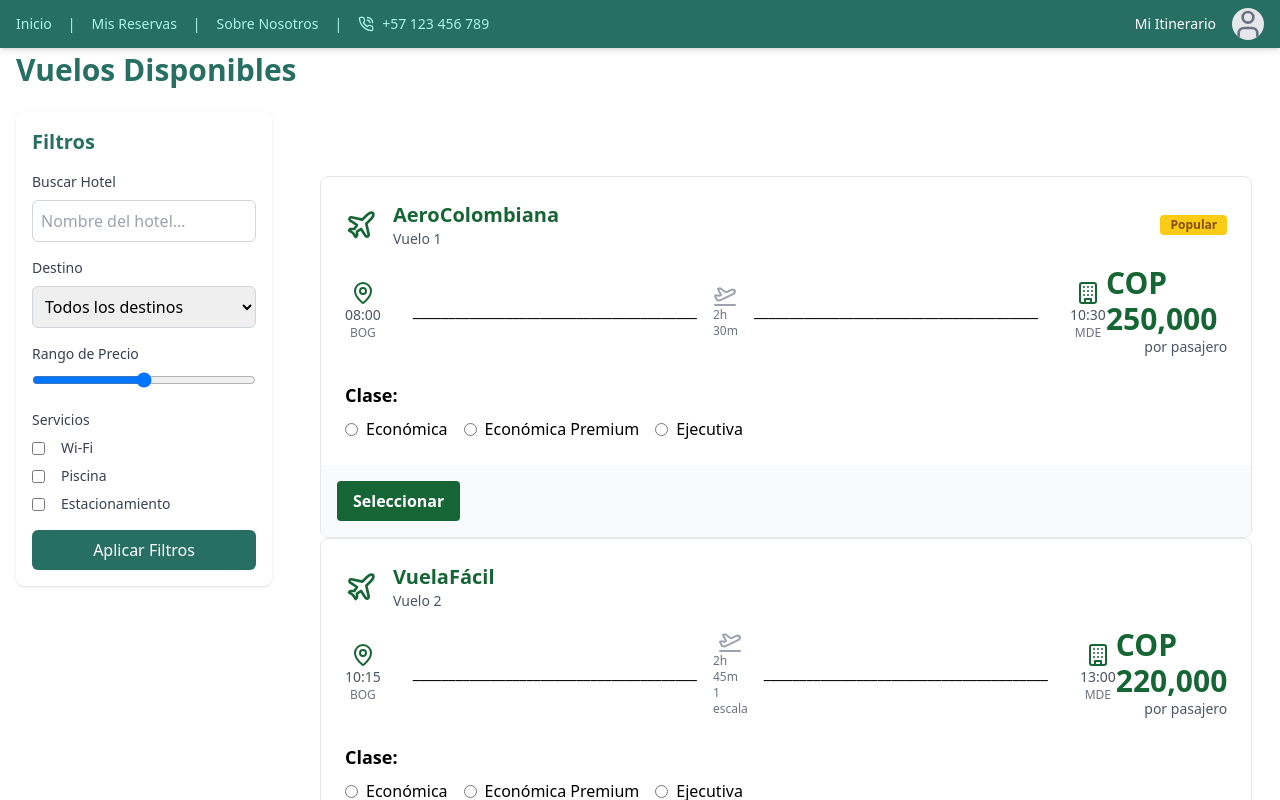
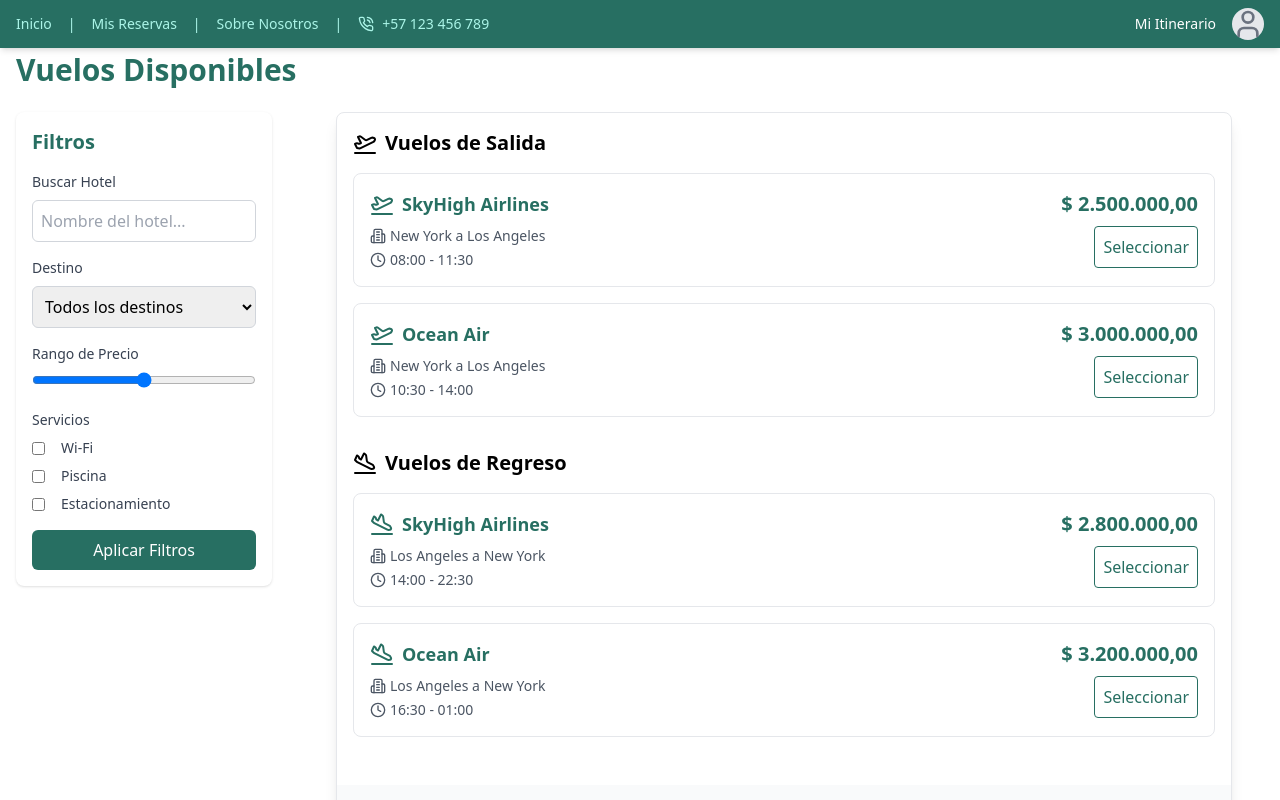
Before and after one commit to carobte/Dream-Reserve-Front, a React (Vite) app: page /flight-selection in a window 1280 px wide. Shown: the top 800 px of the page. Built offline with nearby package versions, Linux system fonts and the light colour scheme.

Commit message:
Fix: flight page style re-setting

```diff
--- a/src/pages/FlightSelection.jsx
+++ b/src/pages/FlightSelection.jsx
@@ -1,144 +1,129 @@
-import { useState, useEffect } from 'react';
-import { usePrice } from '../context/PriceContext';
-import { useReserva } from '../context/ReserveContext';
-import { Plane, PlaneTakeoff, Building, MapPin as MapPinArrival } from 'lucide-react';
-import { useNavigate } from 'react-router-dom';
+import React, { useState } from 'react';
+import { useNavigate } from 'react-router-dom'; // Importar useNavigate
+import { PlaneTakeoff, PlaneLanding, Clock, Building2, Check, Info } from 'lucide-react';
 import NavbarSelect from '../layout/NavbarSelect';
-import { useContext } from 'react';
-import { SearchContext } from '../context/SearchContext';
 import Footer from '../layout/Footer';
 import { AsideFilters } from '../components';
+import { usePrice } from '../context/PriceContext';
 
-const flights = [
+const departureFlights = [
   {
-    id: 1,
-    airline: 'AeroColombiana',
+    id: 'dep1',
+    airline: 'SkyHigh Airlines',
+    departureCity: 'New York',
+    arrivalCity: 'Los Angeles',
     departureTime: '08:00',
-    arrivalTime: '10:30',
-    duration: '2h 30m',
-    departureAirport: 'BOG',
-    arrivalAirport: 'MDE',
-    price: 250000,
-    stops: 0,
-    popular: true,
+    arrivalTime: '11:30',
+    price: 2500000 // Precio en pesos colombianos
   },
   {
-    id: 2,
-    airline: 'VuelaFácil',
-    departureTime: '10:15',
-    arrivalTime: '13:00',
-    duration: '2h 45m',
-    departureAirport: 'BOG',
-    arrivalAirport: 'MDE',
-    price: 220000,
-    stops: 1,
-    popular: false,
+    id: 'dep2',
+    airline: 'Ocean Air',
+    departureCity: 'New York',
+    arrivalCity: 'Los Angeles',
+    departureTime: '10:30',
+    arrivalTime: '14:00',
+    price: 3000000 // Precio en pesos colombianos
+  },
+];
+
+const returnFlights = [
+  {
+    id: 'ret1',
+    airline: 'SkyHigh Airlines',
+    departureCity: 'Los Angeles',
+    arrivalCity: 'New York',
+    departureTime: '14:00',
+    arrivalTime: '22:30',
+    price: 2800000 // Precio en pesos colombianos
   },
   {
-    id: 3,
-    airline: 'CieloAbierto',
-    departureTime: '14:30',
-    arrivalTime: '16:45',
-    duration: '2h 15m',
-    departureAirport: 'BOG',
-    arrivalAirport: 'MDE',
-    price: 280000,
-    stops: 0,
-    popular: false,
+    id: 'ret2',
+    airline: 'Ocean Air',
+    departureCity: 'Los Angeles',
+    arrivalCity: 'New York',
+    departureTime: '16:30',
+    arrivalTime: '01:00',
+    price: 3200000 // Precio en pesos colombianos
+  },
+];
+
+const tariffs = [
+  {
+    name: 'Básico',
+    price: 0,
+    features: ['Equipaje de mano', 'Entretenimiento a bordo']
   },
   {
-    id: 4,
-    airline: 'CieloAbierto',
-    departureTime: '14:30',
-    arrivalTime: '16:45',
-    duration: '2h 15m',
-    departureAirport: 'BOG',
-    arrivalAirport: 'MDE',
-    price: 280000,
-    stops: 0,
-    popular: false,
+    name: 'Confort',
+    price: 50000,
+    features: ['Equipaje de mano', 'Equipaje facturado', 'Entretenimiento a bordo', 'Selección de asiento']
+  },
+  {
+    name: 'Flex',
+    price: 100000,
+    features: ['Equipaje de mano', 'Equipaje facturado', 'Entretenimiento a bordo', 'Selección de asiento', 'Reembolsable', 'Embarque prioritario']
   }
 ];
 
-const flightClasses = [
-  { id: 'economy', name: 'Económica', price: 0 },
-  { id: 'premium-economy', name: 'Económica Premium', price: 50000 },
-  { id: 'business', name: 'Ejecutiva', price: 150000 },
-];
 
 export default function FlightSelection() {
+  const [selectedDeparture, setSelectedDeparture] = useState(null);
+  const [selectedReturn, setSelectedReturn] = useState(null);
+  const [selectedTariff, setSelectedTariff] = useState('Básico');
 
-  const [selectedFlight, setSelectedFlight] = useState(null);
-  const [selectedClass, setSelectedClass] = useState({});
-  const [previousFlightPrice, setPreviousFlightPrice] = useState(0);
-  const navigate = useNavigate();
+  const { totalPrice, setTotalPrice } = usePrice(); // Usar el contexto de precios
+  const navigate = useNavigate(); // Usar el hook para navegar
 
-  const { planType } = useContext(SearchContext);
-  const { selectedHotel, totalPrice, setTotalPrice } = usePrice();
-  const { setReserva } = useReserva();
+  const selectedDepartureFlight = departureFlights.find(flight => flight.id === selectedDeparture);
+  const selectedReturnFlight = returnFlights.find(flight => flight.id === selectedReturn);
+  const selectedTariffDetails = tariffs.find(tariff => tariff.name === selectedTariff);
 
-  const calculateFlightTotalPrice = (basePrice, classId) => {
-    const flightClass = flightClasses.find(fc => fc.id === classId);
-    return basePrice + (flightClass ? flightClass.price : 0);
+  const flightTotalPrice = (selectedDepartureFlight?.price || 0) + (selectedReturnFlight?.price || 0) + (selectedTariffDetails?.price || 0);
+
+  const formatPrice = (price) => {
+    return new Intl.NumberFormat('es-CO', { style: 'currency', currency: 'COP' }).format(price);
   };
 
-  useEffect(() => {
-    if (selectedHotel) {
-      const initialTotalPrice = selectedHotel.price;
-      setTotalPrice(prev => prev || initialTotalPrice);
-    }
-  }, [selectedHotel, setTotalPrice]);
+  const handleReserve = () => {
+    // Sumar el precio total del vuelo al valor actual en totalPrice
+    setTotalPrice(prevTotal => prevTotal + flightTotalPrice);
 
-  useEffect(() => {
-    if (selectedFlight) {
-      const flight = flights.find(flight => flight.id === selectedFlight);
-      if (flight) {
-        const flightTotalPrice = calculateFlightTotalPrice(flight.price, selectedClass[selectedFlight] || flightClasses[0].id);
-        const hotelPrice = selectedHotel?.price || 0;
+    // Redirigir a la ruta que desees (ejemplo: página de confirmación)
+    navigate('/date-reserve');
+  };
 
-        setTotalPrice(prevTotalPrice => {
-          const updatedTotal = prevTotalPrice - previousFlightPrice + flightTotalPrice;
-          setPreviousFlightPrice(flightTotalPrice);
-          return updatedTotal;
-        });
-
-        // Actualizar los datos del vuelo en el contexto de reserva
-        setReserva(prevReserva => ({
-          ...prevReserva,
-          vueloIda: {
-            id: flight.id,
-            airline: flight.airline,
-            departureTime: flight.departureTime,
-            arrivalTime: flight.arrivalTime,
-            duration: flight.duration,
-            departureAirport: flight.departureAirport,
-            arrivalAirport: flight.arrivalAirport,
-            price: flightTotalPrice,
-            class: selectedClass[selectedFlight] || flightClasses[0].id,
-          }
-        }));
-      }
-    }
-  }, [selectedFlight, selectedClass, selectedHotel, setTotalPrice, previousFlightPrice, setReserva]);
-
-  const handleSelectFlight = () => {
-    const flight = flights.find(flight => flight.id === selectedFlight);
-    if (flight) {
-      const flightTotalPrice = calculateFlightTotalPrice(flight.price, selectedClass[selectedFlight] || flightClasses[0].id);
-
-      setTotalPrice(prevTotalPrice => {
-        const updatedTotal = prevTotalPrice - previousFlightPrice + flightTotalPrice;
-        setPreviousFlightPrice(flightTotalPrice);
-        return updatedTotal;
-      });
-
-      if (planType === 'vuelos') {
-        navigate('/date-reserve');
-      } else {
-        navigate('/add-tours');
-      }
-    }
-  };
+  const FlightCard = ({ flight, isSelected, onSelect, icon }) => (
+      <div className={`border rounded-lg mb-4 p-4 ${isSelected ? 'border-custom-green border-2' : ''}`}>
+      <div className="flex justify-between items-start">
+        <div>
+          <div className="flex items-center space-x-2 text-lg font-semibold text-custom-green">
+            {React.createElement(icon, { className: "text-custom-green" })}
+            <span>{flight.airline}</span>
+          </div>
+          <div className="mt-2 space-y-1">
+            <div className="flex items-center text-sm text-gray-600">
+              <Building2 className="w-4 h-4 mr-1" />
+              {flight.departureCity} a {flight.arrivalCity}
+            </div>
+            <div className="flex items-center text-sm text-gray-600">
+              <Clock className="w-4 h-4 mr-1" />
+              {flight.departureTime} - {flight.arrivalTime}
+            </div>
+          </div>
+        </div>
+        <div className="text-right">
+          <div className="text-xl font-bold text-custom-green">{formatPrice(flight.price)}</div>
+          <button
+            onClick={onSelect}
+            className={`mt-2 p-2 border rounded ${isSelected ? 'bg-custom-green text-white' : 'bg-white border-custom-green text-custom-green'}`}
+          >
+            {isSelected ? "Seleccionado" : "Seleccionar"}
+          </button>
+        </div>
+      </div>
+    </div>
+  );
 
   return (
     <div className="min-h-screen flex flex-col">
@@ -147,83 +132,92 @@ export default function FlightSelection() {
         <h2 className="text-3xl font-bold mb-6 text-custom-green">Vuelos Disponibles</h2>
         <div className="flex flex-col md:flex-row gap-8">
           <AsideFilters />
+          <div className="w-full max-w-4xl mx-auto border rounded-lg shadow-lg">
+            <div className="p-4">
+              {/* Listado de vuelos de salida */}
+              <div className="mb-8">
+                <h2 className="text-xl font-semibold mb-4 flex items-center">
+                  <PlaneTakeoff className="mr-2" />
+                  Vuelos de Salida
+                </h2>
+                {departureFlights.map((flight) => (
+                  <FlightCard
+                    key={flight.id}
+                    flight={flight}
+                    isSelected={selectedDeparture === flight.id}
+                    onSelect={() => setSelectedDeparture(flight.id)}
+                    icon={PlaneTakeoff}
+                  />
+                ))}
+              </div>
 
-          <div className="flex-grow container mx-auto px-4 py-16">
-            {flights.map((flight) => (
-              <div
-                key={flight.id}
-                className={`border rounded-lg overflow-hidden transition-shadow duration-300 hover:shadow-xl`}
-                onClick={() => setSelectedFlight(flight.id)}
-              >
-                <div className="p-6">
-                  <div className="flex flex-col md:flex-row justify-between items-start md:items-center">
-                    <div className="flex items-center mb-4 md:mb-0">
-                      <Plane className="w-8 h-8 text-green-800 mr-4" />
-                      <div>
-                        <h3 className="text-xl font-semibold text-green-800">{flight.airline}</h3>
-                        <p className="text-sm text-gray-600">Vuelo {flight.id}</p>
-                      </div>
-                    </div>
-                    {flight.popular && (
-                      <span className="bg-yellow-400 text-yellow-800 text-xs font-semibold px-2.5 py-0.5 rounded">
-                        Popular
-                      </span>
-                    )}
-                  </div>
-                  <div className="flex flex-col md:flex-row justify-between mt-4">
-                    <div className="flex items-center mb-4 md:mb-0">
-                      <div className="flex flex-col items-center mr-8">
-                        <MapPinArrival className="text-green-800" />
-                        <p className="text-center text-sm text-gray-600">{flight.departureTime}</p>
-                        <p className="text-center text-xs text-gray-500">{flight.departureAirport}</p>
-                      </div>
-                      <p>________________________________________</p>
-                      <div className="flex flex-col items-center mx-4">
-                        <PlaneTakeoff className="w-6 h-6 text-gray-400" />
-                        <p className="text-xs text-gray-500">{flight.duration}</p>
-                        {flight.stops > 0 && (
-                          <p className="text-xs text-gray-500">{flight.stops} escala{flight.stops > 1 ? 's' : ''}</p>
-                        )}
-                      </div>
-                      <p>________________________________________</p>
-                      <div className="flex flex-col items-center ml-8">
-                        <Building className="text-green-800" />
-                        <p className="text-center text-sm text-gray-600">{flight.arrivalTime}</p>
-                        <p className="text-center text-xs text-gray-500">{flight.arrivalAirport}</p>
-                      </div>
-                    </div>
-                    <div className="flex flex-col items-end">
-                      <p className="text-3xl font-bold text-green-800">
-                        COP {calculateFlightTotalPrice(flight.price, selectedClass[flight.id] || flightClasses[0].id).toLocaleString()}
-                      </p>
-                      <p className="text-sm text-gray-600">por pasajero</p>
-                    </div>
-                  </div>
-                  <div className="mt-6">
-                    <h4 className="font-semibold text-lg mb-2">Clase:</h4>
-                    <div className="flex flex-wrap gap-4">
-                      {flightClasses.map((flightClass) => (
-                        <label key={flightClass.id} className="flex items-center space-x-2">
-                          <input
-                            type="radio"
-                            name={`class-${flight.id}`}
-                            value={flightClass.id}
-                            checked={selectedClass[flight.id] === flightClass.id}
-                            onChange={() => setSelectedClass(prev => ({ ...prev, [flight.id]: flightClass.id }))}
-                          />
-                          <span>{flightClass.name}</span>
-                        </label>
+              {/* Listado de vuelos de regreso */}
+              <div className="mb-8">
+                <h2 className="text-xl font-semibold mb-4 flex items-center">
+                  <PlaneLanding className="mr-2" />
+                  Vuelos de Regreso
+                </h2>
+                {returnFlights.map((flight) => (
+                  <FlightCard
+                    key={flight.id}
+                    flight={flight}
+                    isSelected={selectedReturn === flight.id}
+                    onSelect={() => setSelectedReturn(flight.id)}
+                    icon={PlaneLanding}
+                  />
+                ))}
+              </div>
+
+              {/* Selección de tarifa y precio total */}
+              {(selectedDeparture && selectedReturn) && (
+                <div className="mt-6 border rounded-lg p-4 shadow-lg">
+                  <h3 className="text-xl font-bold">Elige tu Tarifa</h3>
+                  <div className="mt-4">
+                    <div className="flex space-x-4 mb-4">
+                      {tariffs.map((tariff) => (
+                        <button
+                          key={tariff.name}
+                          onClick={() => setSelectedTariff(tariff.name)}
+                          className={`p-2 border rounded ${selectedTariff === tariff.name ? 'bg-custom-green text-white' : 'bg-white border-custom-green text-custom-green'}`}
+                        >
+                          {tariff.name}
+                        </button>
                       ))}
                     </div>
+                    {tariffs.map((tariff) => (
+                      selectedTariff === tariff.name && (
+                        <div key={tariff.name} className="border rounded-lg p-4 mb-4">
+                          <h4 className="text-lg font-bold">{tariff.name} - {formatPrice(tariff.price)} adicionales</h4>
+                          <ul className="list-disc pl-5 mt-2">
+                            {tariff.features.map((feature, index) => (
+                              <li key={index} className="flex items-center">
+                                <Check className="w-4 h-4 mr-2 text-green-500" />
+                                {feature}
+                              </li>
+                            ))}
+                          </ul>
+                        </div>
+                      )
+                    ))}
                   </div>
                 </div>
-                <div className="bg-gray-50 p-4">
-                  <button className="bg-green-800 text-white font-semibold py-2 px-4 rounded" onClick={handleSelectFlight}>
-                    Seleccionar
-                  </button>
+              )}
+            </div>
+            <div className="bg-gray-50 p-6 rounded-b-lg">
+              <div className="flex justify-between items-center">
+                <div className="text-xl font-bold text-custom-green flex items-center">
+                  <Info className="w-5 h-5 mr-2" />
+                  Precio Total: {formatPrice(flightTotalPrice)}
                 </div>
+                <button
+                  onClick={handleReserve} // Ejecutar la función handleReserve
+                  className={`py-2 px-4 rounded text-white ${!selectedDeparture || !selectedReturn ? 'bg-gray-400 cursor-not-allowed' : 'bg-custom-green'}`}
+                  disabled={!selectedDeparture || !selectedReturn}
+                >
+                  Reservar Vuelos
+                </button>
               </div>
-            ))}
+            </div>
           </div>
         </div>
       </main>
```
